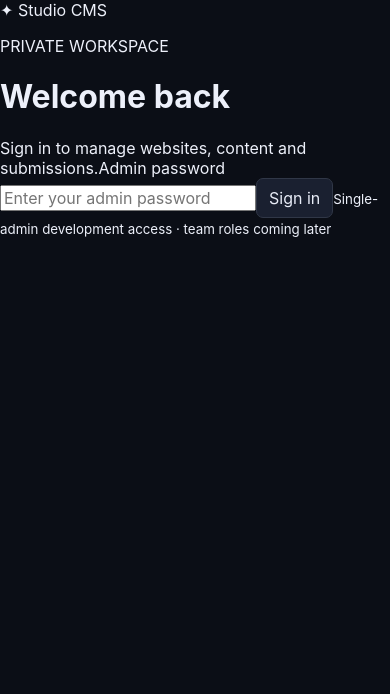
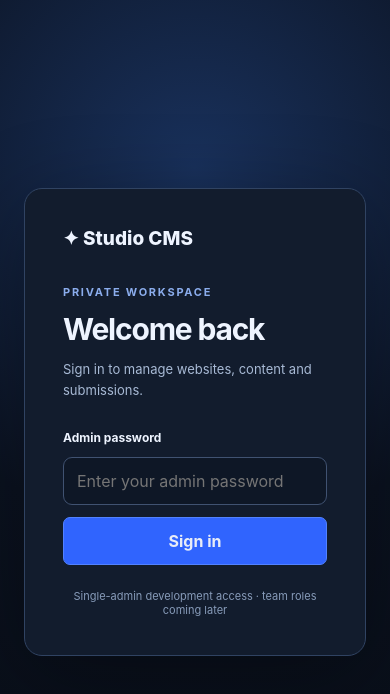
Before and after one commit to neha-coditation/ai-website-builder-cms, a Next.js app: page /login in a window 390 px wide. Shown: the top 694 px of the page. Built offline with nearby package versions, Linux system fonts and the light colour scheme.

Commit message:
Style responsive private admin login

```diff
--- a/app/style.css
+++ b/app/style.css
@@ -247,3 +247,18 @@
 .studio-workspace-notice p{color:#a4b7d3;font-size:13px;line-height:1.6}.studio-workspace-notice a{color:#9abaff;font-size:12px}
 @media(max-width:1050px){.studio-workspace-grid{grid-template-columns:repeat(2,minmax(0,1fr))}}
 @media(max-width:750px){.studio-workspace{display:block}.studio-workspace-nav{position:static;width:auto;height:auto;display:flex;flex-direction:row;flex-wrap:wrap;padding:12px}.studio-workspace-nav a{padding:8px}.studio-workspace-nav-label,.studio-workspace-nav-foot{display:none}.studio-workspace-nav .studio-workspace-brand{margin:0}.studio-workspace-summary{grid-template-columns:1fr}.studio-workspace-grid{grid-template-columns:1fr}}
+
+
+/* Phase 39: private admin sign-in */
+.studio-login-page{min-height:100vh;display:grid;place-items:center;padding:24px;background:radial-gradient(circle at 50% 20%,#19315c 0%,#0b1220 52%,#080d16 100%);color:#eef4ff}
+.studio-login-card{width:min(100%,430px);display:flex;flex-direction:column;gap:12px;padding:38px;background:#121c2d;border:1px solid #304362;border-radius:18px;box-shadow:0 20px 90px #0005}
+.studio-login-logo{font-size:19px;font-weight:800;margin-bottom:23px}
+.studio-login-card>p{color:#8baded;font-size:11px;letter-spacing:.16em;font-weight:700;margin:0}
+.studio-login-card h1{font-size:30px;letter-spacing:-.04em;margin:0}
+.studio-login-card>span{font-size:13px;line-height:1.6;color:#a8bad5;margin-bottom:18px}
+.studio-login-card label{font-size:12px;font-weight:650}
+.studio-login-card input{width:100%;padding:13px;border:1px solid #405271;border-radius:9px;background:#0e1726;color:#fff}
+.studio-login-card input:focus-visible{outline:2px solid #729aff;outline-offset:2px}
+.studio-login-card button{justify-content:center;padding:13px;background:#3064fe;border:1px solid #5282ff;font-weight:650}
+.studio-login-card small{color:#879bb9;font-size:11px;text-align:center;margin-top:12px}
+.studio-login-error{padding:10px;border:1px solid #a64c57;border-radius:7px;color:#ffc6cd;font-size:12px}
```
